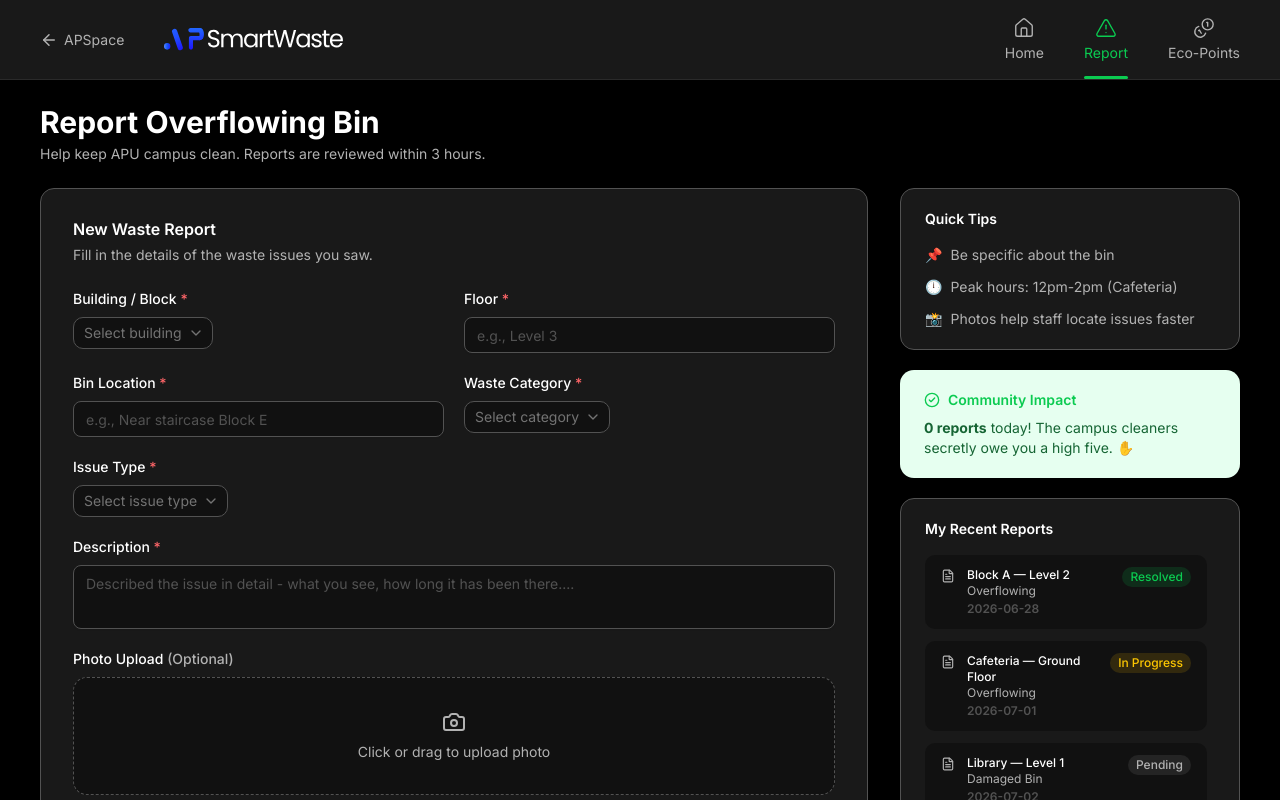
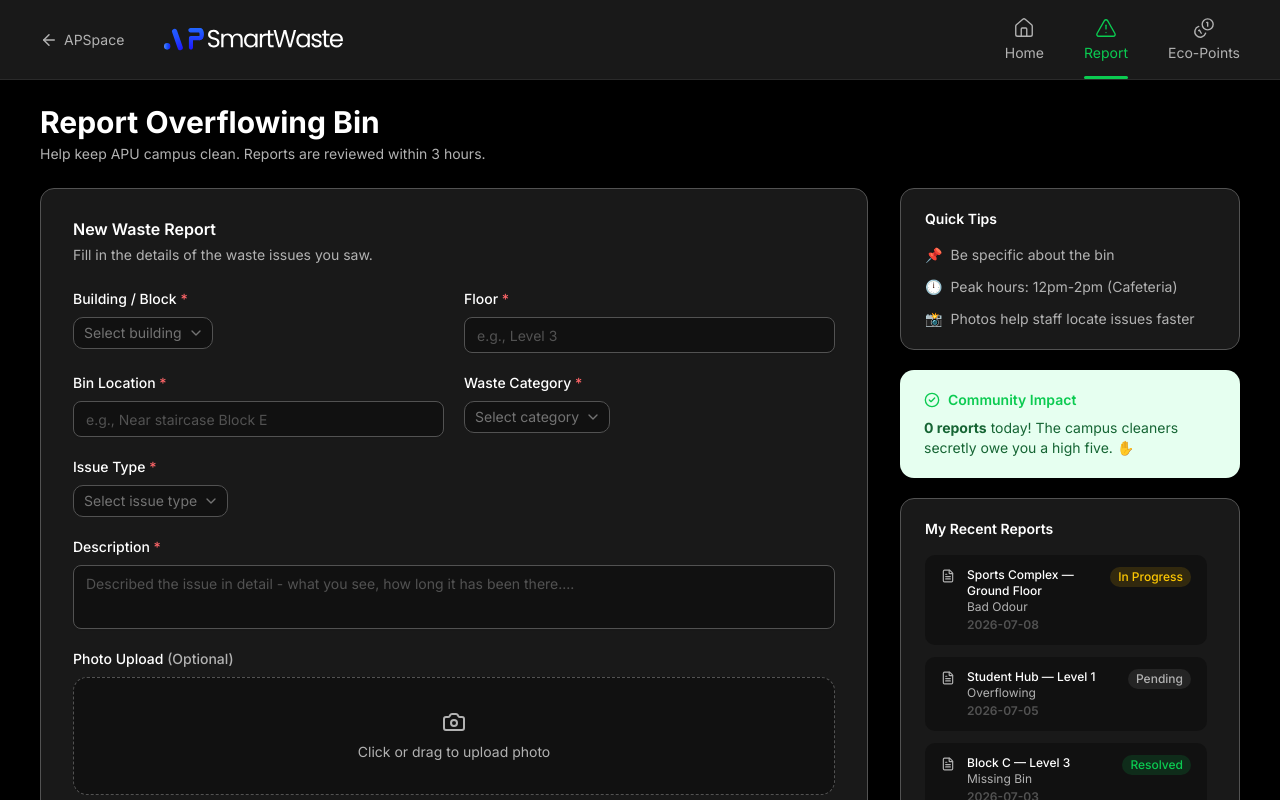
Before and after one commit to sevenpluseight/apu_gci_apsmartwaste, a Next.js app: page /student/report-overflow in a window 1280 px wide. Built offline with nearby package versions, Linux system fonts and the light colour scheme.

Commit message:
refactor: sort submitted reports by date for improved display order

```diff
--- a/src/app/student/report-overflow/page.tsx
+++ b/src/app/student/report-overflow/page.tsx
@@ -281,7 +281,9 @@ export default function ReportOverflowPage() {
                   scrollbarColor: "#525252 #191919",
                 }}
               >
-                {myReports.map((report) => (
+                {[...myReports]
+                  .sort((a, b) => new Date(b.submittedAt).getTime() - new Date(a.submittedAt).getTime())
+                  .map((report) => (
                   <div
                     key={report.id}
                     className="flex flex-col sm:flex-row sm:items-start justify-between gap-3 rounded-lg bg-[#111111] px-4 py-3"
```
